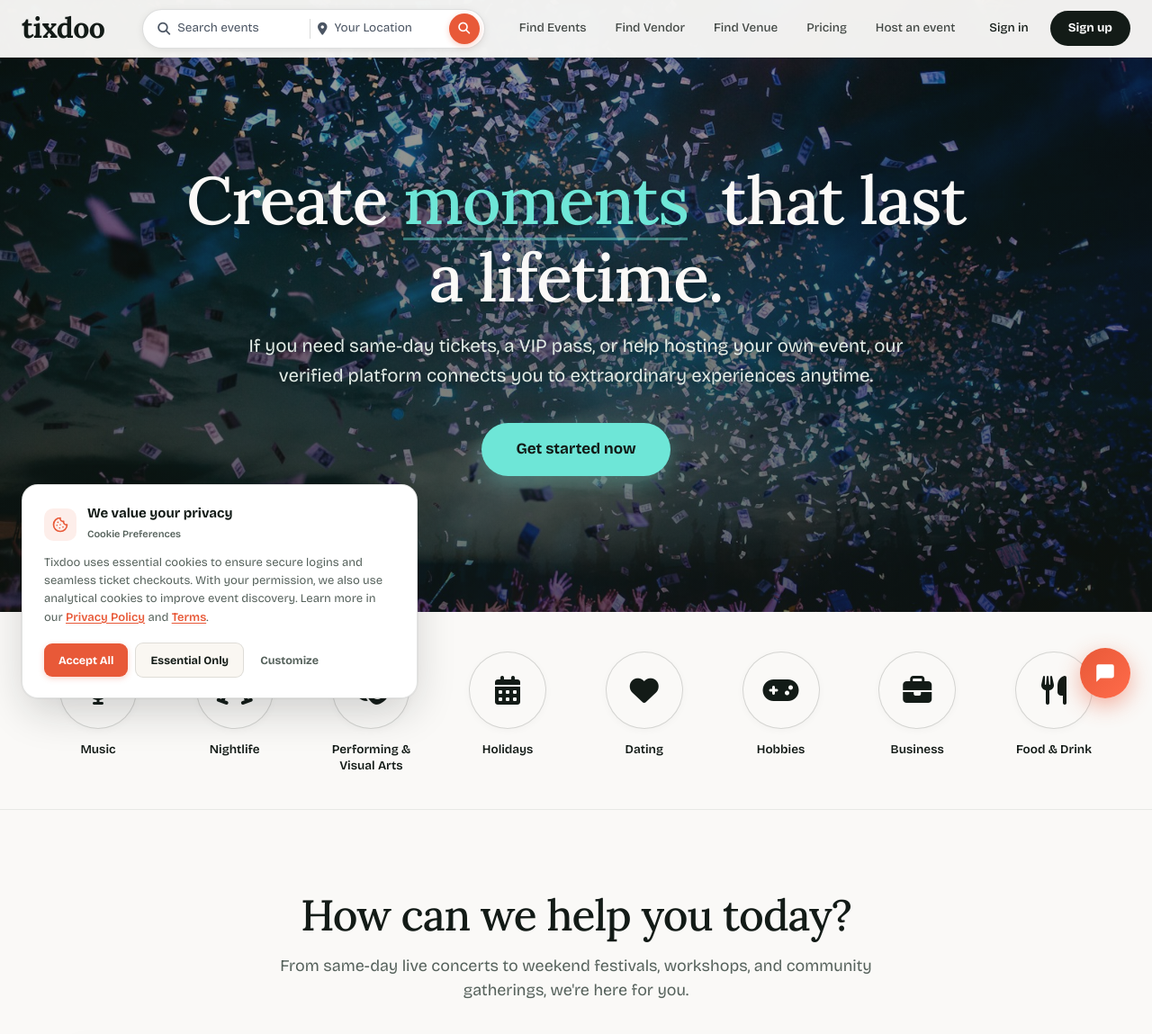
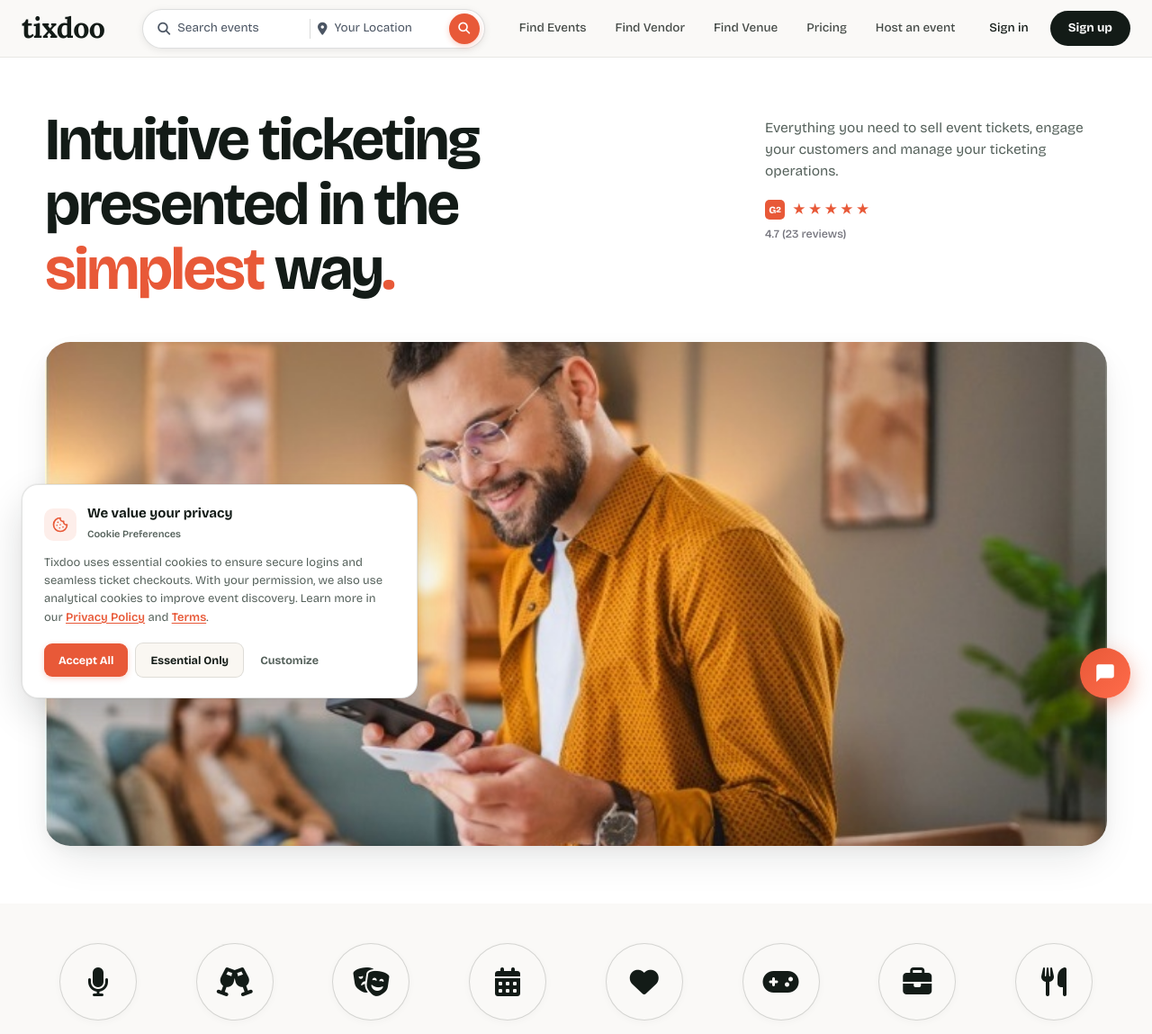
Before and after one commit to Heisobims/heelo, a Python web app: template app/templates/home/landing.html in a window 1280 px wide. Shown: the top 1149 px of the page at 90% size. Run offline with Jinja, Linux system fonts and the light colour scheme; the template is opened without the code that fills it, so the values that code supplies are empty; some libraries are stand-ins or nearby versions.

Commit message:
feat(landing): adopt clean editorial hero section with split headline, trust badge, and floating ticket notification

```diff
--- a/app/templates/home/landing.html
+++ b/app/templates/home/landing.html
@@ -111,158 +111,255 @@ minutes. Verified tickets, instant payouts, and seamless check-in.{% endblock %}
     overflow-x: hidden;
   }
 
-  /* ── Hero Section (Screenshot 1) ───────────────────────────── */
+  /* -- Hero Section (Intuitive Ticketing Style) ----------------- */
   .mpl-hero-section {
     position: relative;
-    min-height: 85vh;
+    background-color: #ffffff;
+    padding: 120px 24px 64px;
+    overflow: hidden;
+  }
+
+  .mpl-hero-container {
+    max-width: 1180px;
+    margin: 0 auto;
+    width: 100%;
+  }
+
+  .mpl-hero-header {
+    display: flex;
+    justify-content: space-between;
+    align-items: flex-start;
+    gap: 48px;
+    margin-bottom: 44px;
+  }
+
+  .mpl-hero-headline-col {
+    flex: 1;
+    min-width: 0;
+  }
+
+  .mpl-hero-title {
+    font-family: var(--mpl-font-sans);
+    font-size: clamp(38px, 5.2vw, 68px);
+    font-weight: 700;
+    line-height: 1.08;
+    letter-spacing: -0.035em;
+    color: #131b17;
+    margin: 0;
+  }
+
+  .mpl-hero-highlight {
+    color: #e85938;
+    font-weight: 700;
+  }
+
+  .mpl-hero-dot {
+    color: #e85938;
+  }
+
+  .mpl-hero-aside-col {
+    width: 380px;
+    flex-shrink: 0;
+    padding-top: 10px;
     display: flex;
     flex-direction: column;
-    justify-content: center;
-    align-items: center;
-    background-color: var(--mpl-dark);
-    background-image:
-      linear-gradient(
-        180deg,
-        rgba(19, 27, 23, 0.4) 0%,
-        rgba(19, 27, 23, 0.64) 100%
-      ),
-      url("/static/images/landing/hero-bg.jpg");
-    background-position: center center;
-    background-size: cover;
-    background-repeat: no-repeat;
-    color: #faf9f7;
-    padding: 130px 24px 100px;
-    text-align: center;
-    overflow: hidden;
-  }
-
-  .mpl-hero-section::before {
-    content: "";
-    position: absolute;
-    top: 40%;
-    left: 50%;
-    transform: translate(-50%, -50%);
-    width: 620px;
-    height: 380px;
-    background: radial-gradient(
-      circle,
-      rgba(110, 230, 215, 0.22) 0%,
-      rgba(232, 89, 56, 0.15) 50%,
-      transparent 72%
-    );
-    border-radius: 50%;
-    pointer-events: none;
-    z-index: 1;
-    filter: blur(55px);
-    animation: mplGlowFloat 9s ease-in-out infinite;
-  }
-
-  @keyframes mplGlowFloat {
-    0%,
-    100% {
-      transform: translate(-50%, -50%) scale(1);
-      opacity: 0.2;
-    }
-    50% {
-      transform: translate(-46%, -53%) scale(1.12);
-      opacity: 0.35;
-    }
-  }
-
-  @keyframes mplHeroFadeUp {
-    0% {
-      opacity: 0;
-      transform: translateY(26px);
-    }
-    100% {
-      opacity: 1;
-      transform: translateY(0);
-    }
-  }
-
-  .mpl-hero-content {
-    position: relative;
-    z-index: 2;
-    max-width: 880px;
-    margin: 0 auto;
-  }
-
-  .mpl-hero-title {
-    font-family: var(--mpl-font-serif);
-    font-size: clamp(40px, 5.8vw, 76px);
-    font-weight: 500;
-    line-height: 1.1;
-    letter-spacing: -1.5px;
-    color: #faf9f7;
-    margin: 0 0 20px;
-    text-shadow: 0 2px 16px rgba(0, 0, 0, 0.35);
-    animation: mplHeroFadeUp 0.85s cubic-bezier(0.16, 1, 0.3, 1) both;
-  }
-
-  .mpl-typed-wrap {
-    display: inline-flex;
-    align-items: baseline;
-    white-space: nowrap;
-    color: var(--mpl-mint);
-  }
-
-  .mpl-typed-word {
-    color: var(--mpl-mint);
-    display: inline-block;
-    position: relative;
-    border-bottom: 3px solid rgba(110, 230, 215, 0.45);
-    padding-bottom: 2px;
-  }
-
-  .mpl-typed-cursor {
-    display: inline-block;
-    color: var(--mpl-mint);
-    font-weight: 300;
-    margin-left: 3px;
-    animation: mplCursorBlink 1s infinite;
-    user-select: none;
-  }
-
-  @keyframes mplCursorBlink {
-    0%,
-    49% {
-      opacity: 1;
-    }
-    50%,
-    100% {
-      opacity: 0;
-    }
+    gap: 20px;
   }
 
   .mpl-hero-subtitle {
     font-family: var(--mpl-font-sans);
-    font-size: clamp(17px, 1.6vw, 21px);
-    line-height: 1.6;
-    color: #e2ece6;
-    max-width: 740px;
-    margin: 0 auto 36px;
+    font-size: 15.5px;
+    line-height: 1.55;
+    color: #56625c;
+    margin: 0;
     font-weight: 400;
-    text-shadow: 0 1px 8px rgba(0, 0, 0, 0.4);
-    animation: mplHeroFadeUp 0.85s 0.15s cubic-bezier(0.16, 1, 0.3, 1) both;
-  }
-
-  .mpl-hero-cta-wrap {
-    display: flex;
+  }
+
+  .mpl-hero-trust {
+    display: flex;
+    flex-direction: column;
+    gap: 5px;
+  }
+
+  .mpl-trust-stars {
+    display: flex;
+    align-items: center;
+    gap: 8px;
+  }
+
+  .mpl-trust-badge-icon {
+    display: inline-flex;
+    align-items: center;
     justify-content: center;
+    width: 22px;
+    height: 22px;
+    border-radius: 5px;
+    background: #e85938;
+    color: #ffffff;
+    font-size: 11px;
+    font-weight: 800;
+    line-height: 1;
+  }
+
+  .mpl-stars-row {
+    display: flex;
     align-items: center;
-    animation: mplHeroFadeUp 0.85s 0.28s cubic-bezier(0.16, 1, 0.3, 1) both;
+    gap: 2px;
+    color: #e85938;
+    font-size: 15px;
+    line-height: 1;
+  }
+
+  .mpl-trust-rating {
+    font-size: 12.5px;
+    color: #71717a;
+    font-weight: 500;
+  }
+
+  /* -- Hero Banner with Rounded Corners & Toast Stack -- */
+  .mpl-hero-banner {
+    position: relative;
+    width: 100%;
+    border-radius: 28px;
+    overflow: hidden;
+    background: #faf7f2;
+    box-shadow:
+      0 20px 48px -12px rgba(19, 27, 23, 0.12),
+      0 4px 16px rgba(19, 27, 23, 0.04);
+  }
+
+  .mpl-hero-banner-img {
+    width: 100%;
+    height: auto;
+    display: block;
+    object-fit: cover;
+    aspect-ratio: 16 / 9;
+    max-height: 560px;
+  }
+
+  /* Floating Toast Stack */
+  .mpl-toast-stack {
+    position: absolute;
+    left: 4.8%;
+    top: 45%;
+    display: block;
+    text-decoration: none;
+    z-index: 5;
+    transition: transform 0.2s cubic-bezier(0.16, 1, 0.3, 1);
+  }
+
+  .mpl-toast-stack:hover {
+    transform: translateY(-3px);
+  }
+
+  .mpl-toast-layer {
+    position: absolute;
+    left: 0;
+    right: 0;
+    height: 100%;
+    border-radius: 16px;
+    background: #ffffff;
+    pointer-events: none;
+  }
+
+  .mpl-toast-l1 {
+    top: 6px;
+    transform: scale(0.96);
+    opacity: 0.85;
+    box-shadow: 0 10px 24px rgba(19, 27, 23, 0.1);
+  }
+
+  .mpl-toast-l2 {
+    top: 12px;
+    transform: scale(0.92);
+    opacity: 0.6;
+    box-shadow: 0 14px 28px rgba(19, 27, 23, 0.08);
+  }
+
+  .mpl-toast-card {
+    position: relative;
+    z-index: 3;
+    background: #ffffff;
+    border: 1px solid rgba(19, 27, 23, 0.08);
+    border-radius: 16px;
+    padding: 11px 15px;
+    display: flex;
+    align-items: center;
+    gap: 12px;
+    max-width: 320px;
+    box-shadow:
+      0 16px 36px rgba(19, 27, 23, 0.18),
+      0 2px 8px rgba(19, 27, 23, 0.06);
+  }
+
+  .mpl-toast-badge {
+    width: 38px;
+    height: 38px;
+    border-radius: 10px;
+    background: #131b17;
+    color: #faf9f7;
+    font-family: var(--font-serif, "Lora", Georgia, serif);
+    font-style: italic;
+    font-weight: 700;
+    font-size: 11px;
+    letter-spacing: 0;
+    display: flex;
+    align-items: center;
+    justify-content: center;
+    flex-shrink: 0;
+    box-shadow: 0 2px 6px rgba(19, 27, 23, 0.2);
+  }
+
+  .mpl-toast-content {
+    flex: 1;
+    min-width: 0;
+  }
+
+  .mpl-toast-top {
+    display: flex;
+    align-items: center;
+    justify-content: space-between;
+    gap: 8px;
+    margin-bottom: 2px;
+  }
+
+  .mpl-toast-title {
+    font-size: 12.5px;
+    font-weight: 700;
+    color: #131b17;
+    white-space: nowrap;
+    overflow: hidden;
+    text-overflow: ellipsis;
+  }
+
+  .mpl-toast-time {
+    font-size: 10.5px;
+    color: #8a948e;
+    flex-shrink: 0;
+    font-weight: 500;
+  }
+
+  .mpl-toast-body {
+    font-size: 11.5px;
+    line-height: 1.35;
+    color: #56625c;
+    margin: 0;
+    display: -webkit-box;
+    -webkit-line-clamp: 2;
+    -webkit-box-orient: vertical;
+    overflow: hidden;
   }
 
   .mpl-hero-cta {
     display: inline-flex;
     align-items: center;
     justify-content: center;
-    background: var(--mpl-mint);
-    color: var(--mpl-dark);
+    background: #131b17;
+    color: #ffffff;
     font-family: var(--mpl-font-sans);
-    font-size: 17px;
+    font-size: 16px;
     font-weight: 700;
-    padding: 15px 38px;
+    padding: 14px 34px;
     border-radius: 9999px;
     text-decoration: none;
     cursor: pointer;
@@ -270,44 +367,90 @@ minutes. Verified tickets, instant payouts, and seamless check-in.{% endblock %}
       transform 180ms ease,
       box-shadow 180ms ease,
       background-color 180ms ease;
-    box-shadow: 0 8px 24px rgba(110, 230, 215, 0.3);
+    box-shadow: 0 4px 14px rgba(19, 27, 23, 0.2);
   }
 
   .mpl-hero-cta:hover {
-    background: #58d8c8;
+    background: #2a3630;
     transform: translateY(-2px);
-    box-shadow: 0 12px 30px rgba(110, 230, 215, 0.45);
-    color: var(--mpl-dark);
+    box-shadow: 0 8px 22px rgba(19, 27, 23, 0.28);
+    color: #ffffff;
   }
 
   .mpl-hero-cta:active {
     transform: scale(0.97);
   }
 
-  @media (max-width: 768px) {
+  @media (max-width: 860px) {
     .mpl-hero-section {
-      min-height: auto;
-      padding: 110px 18px 72px;
-    }
-    .mpl-hero-section::before {
-      width: 320px;
-      height: 240px;
+      padding: 104px 18px 48px;
+    }
+    .mpl-hero-header {
+      flex-direction: column;
+      gap: 18px;
+      margin-bottom: 28px;
+    }
+    .mpl-hero-aside-col {
+      width: 100%;
+      padding-top: 0;
+      gap: 14px;
     }
     .mpl-hero-title {
-      font-size: clamp(30px, 8vw, 44px);
-      letter-spacing: -0.8px;
-      margin-bottom: 16px;
+      font-size: clamp(32px, 8vw, 48px);
+      letter-spacing: -0.025em;
     }
     .mpl-hero-subtitle {
-      font-size: 15px;
-      line-height: 1.55;
-      margin-bottom: 28px;
-    }
-    .mpl-hero-cta {
-      width: 100%;
-      max-width: 290px;
-      padding: 14px 28px;
-      font-size: 16px;
+      font-size: 14.5px;
+    }
+    .mpl-hero-banner {
+      border-radius: 20px;
+    }
+  }
+
+  @media (max-width: 600px) {
+    .mpl-hero-section {
+      padding: 88px 14px 36px;
+    }
+    .mpl-hero-header {
+      margin-bottom: 22px;
+    }
+    .mpl-hero-title {
+      font-size: clamp(28px, 8.5vw, 36px);
+      line-height: 1.12;
+    }
+    .mpl-hero-banner {
+      border-radius: 16px;
+    }
+    .mpl-toast-stack {
+      left: 10px;
+      top: auto;
+      bottom: 12px;
+      right: 10px;
+      max-width: none;
+    }
+    .mpl-toast-card {
+      max-width: 100%;
+      padding: 8px 12px;
+      gap: 10px;
+    }
+    .mpl-toast-badge {
+      width: 32px;
+      height: 32px;
+      font-size: 9.5px;
+      border-radius: 8px;
+    }
+    .mpl-toast-title {
+      font-size: 11.5px;
+    }
+    .mpl-toast-body {
+      font-size: 10.5px;
+      -webkit-line-clamp: 1;
+    }
+    .mpl-toast-l1 {
+      top: 4px;
+    }
+    .mpl-toast-l2 {
+      display: none;
     }
   }
 
@@ -1587,26 +1730,71 @@ minutes. Verified tickets, instant payouts, and seamless check-in.{% endblock %}
     }
   }
 </style>
-{% endblock %} {% block body %} {% include "partials/site_nav.html" %}
-
-<!-- ── Hero Section (Screenshot 1: "Health Yeah!" -> "Events Yeah!") ── -->
+{% endblock %} {% block body %} {% set nav_theme = 'light' %} {% include "partials/site_nav.html" %}
+
+<!-- -- Hero Section (Intuitive Ticketing Style) -- -->
 <section class="mpl-hero-section">
-  <div class="mpl-hero-content">
-    <h1 class="mpl-hero-title">
-      Create
-      <span class="mpl-typed-wrap"
-        ><span class="mpl-typed-word" id="heroTypedWord">memories</span
-        ><span class="mpl-typed-cursor" aria-hidden="true">|</span></span
+  <div class="mpl-hero-container">
+
+    <!-- Top Split Header Row -->
+    <div class="mpl-hero-header">
+      <div class="mpl-hero-headline-col">
+        <h1 class="mpl-hero-title">
+          Intuitive ticketing<br>
+          presented in the<br>
+          <span class="mpl-hero-highlight">simplest</span> way<span class="mpl-hero-dot">.</span>
+        </h1>
+      </div>
+
+      <div class="mpl-hero-aside-col">
+        <p class="mpl-hero-subtitle">
+          Everything you need to sell event tickets, engage your customers and manage your ticketing operations.
+        </p>
+
+        <div class="mpl-hero-trust">
+          <div class="mpl-trust-stars">
+            <span class="mpl-trust-badge-icon">G<sub>2</sub></span>
+            <div class="mpl-stars-row" aria-label="5 stars rating">
+              <span class="mpl-star">&#9733;</span>
+              <span class="mpl-star">&#9733;</span>
+              <span class="mpl-star">&#9733;</span>
+              <span class="mpl-star">&#9733;</span>
+              <span class="mpl-star">&#9733;</span>
+            </div>
+          </div>
+          <div class="mpl-trust-rating">4.7 (23 reviews)</div>
+        </div>
+      </div>
+    </div>
+
+    <!-- Hero Visual Banner with Floating Notification Stack -->
+    <div class="mpl-hero-banner">
+      <img
+        src="/static/images/landing/hero-intuitive.jpg"
+        alt="Attendees using Tixdoo for event ticketing and checkout"
+        class="mpl-hero-banner-img"
+        loading="eager"
       >
-      that last a lifetime.
-    </h1>
-    <p class="mpl-hero-subtitle">
-      If you need same-day tickets, a VIP pass, or help hosting your own event,
-      our verified platform connects you to extraordinary experiences anytime.
-    </p>
-    <div class="mpl-hero-cta-wrap">
-      <a href="/events" class="mpl-hero-cta">Get started now</a>
+
+      <!-- Floating Stacked Notification Toast -->
+      <a href="/events" class="mpl-toast-stack" aria-label="Special ticket offer notification">
+        <div class="mpl-toast-layer mpl-toast-l2"></div>
+        <div class="mpl-toast-layer mpl-toast-l1"></div>
+        <div class="mpl-toast-card">
+          <div class="mpl-toast-badge">tixdoo</div>
+          <div class="mpl-toast-content">
+            <div class="mpl-toast-top">
+              <span class="mpl-toast-title">Special offer for you</span>
+              <span class="mpl-toast-time">34m ago</span>
+            </div>
+            <div class="mpl-toast-body">
+              Get 2 for 1 tickets to &lsquo;Song Without Song&rsquo; this weekend.
+            </div>
+          </div>
+        </div>
+      </a>
     </div>
+
   </div>
 </section>
 
```
Also changed, not shown: app/static/images/landing/hero-intuitive.jpg (added).
